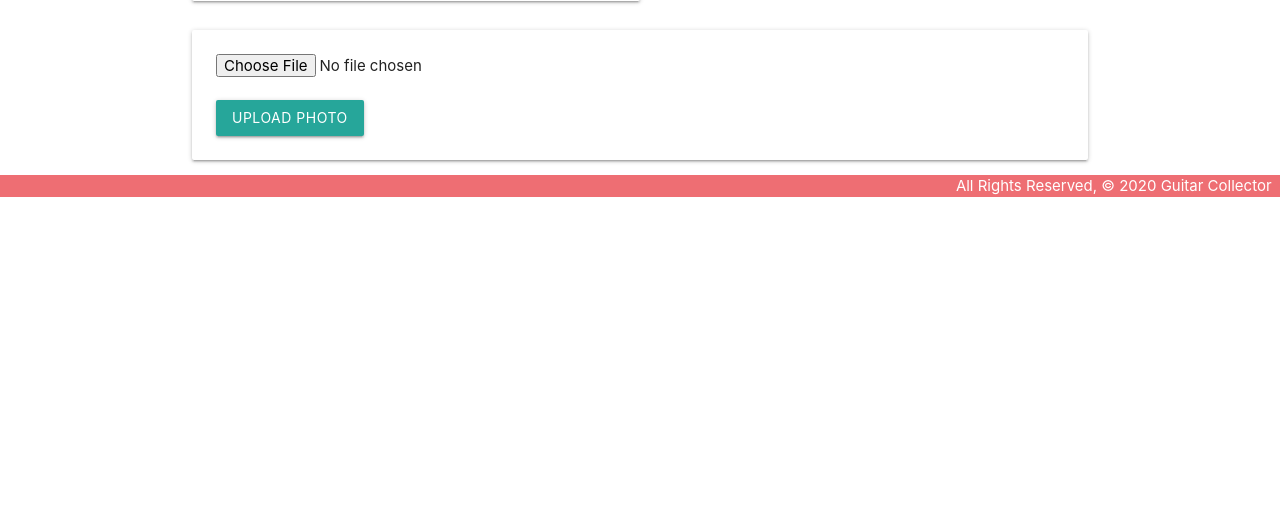
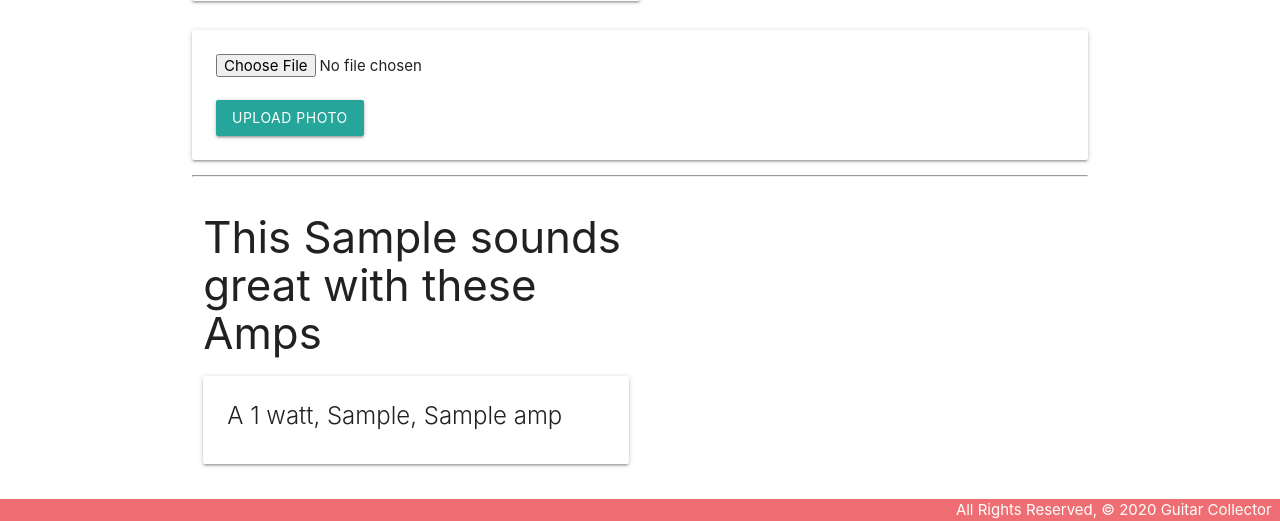
Before and after one commit to bcarteratx/Guitar-Collector, a Django app: page /guitars/1/ in a window 1280 px wide. Shown: the part 1097-1618 px from the top of the page. Before the commit the page ends 1294 px from the top, so only its background shows below. Run offline with Django 3.2, Linux system fonts and the light colour scheme; tables that the repository leaves empty hold one stand-in row (values such as "Sample post"); grey boxes are pictures that could not be loaded.

Commit message:
add M:M Guitar to Amp association

```diff
--- a/main_app/models.py
+++ b/main_app/models.py
@@ -28,6 +28,7 @@ class Guitar(models.Model):
     brand = models.CharField(max_length=100)
     description = models.TextField(max_length=250)
     year = models.IntegerField()
+    amps = models.ManyToManyField(Amp)
 
 
     def __str__(self):
--- a/main_app/templates/guitars/detail.html
+++ b/main_app/templates/guitars/detail.html
@@ -59,7 +59,25 @@
     <br><br>
     <input type="submit" class="btn" value="Upload Photo">
 </form>
-
+<!-- List of associated Amps -->
+<hr>
+<div class="row">
+  <div class="col s6">
+    <h3>This {{ guitar.model }} sounds great with these Amps</h3>
+    {% if guitar.amps.count %}
+      {% for amp in guitar.amps.all %}
+        <div class="card">
+          <div class="card-content">
+            <span class="card-title">
+              A {{ amp.watts }} watt, {{ amp.speakers }}, {{ amp.name }}
+            </span>
+          </div>
+        </div>
+      {% endfor %}
+    {% else %}
+      <h5>No Amps Yet :(</h5>
+    {% endif %}
+  </div>
 <!-- Materialize Date-Picker -->
 <script>
   var dateEl = document.getElementById('id_date');
```
Also changed, not shown: main_app/migrations/0005_guitar_amps.py (added).
